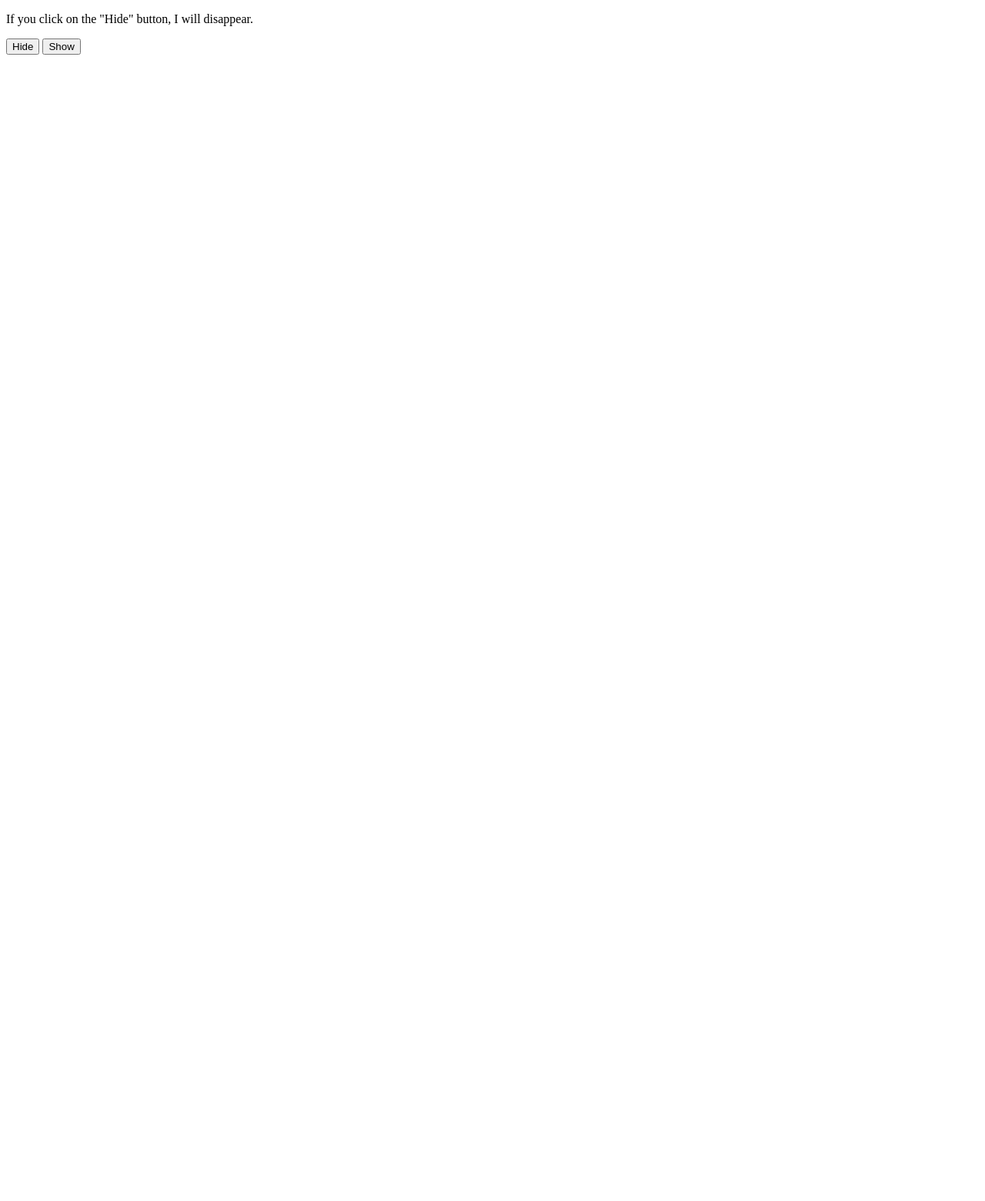
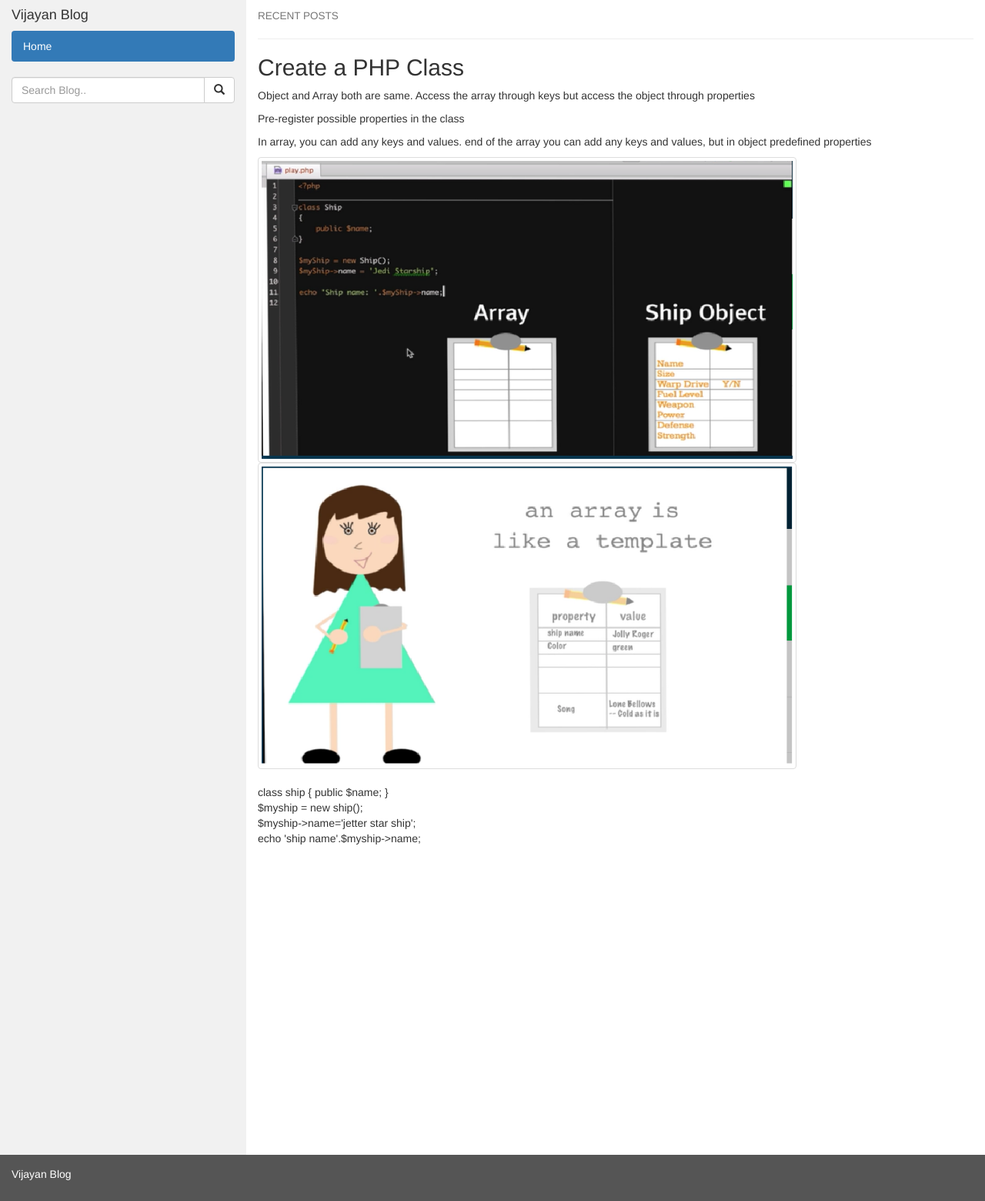
Before and after one commit to vijayan08/vijayannatarajan, a plain HTML site: page index.html in a window 1280 px wide. Shown: the whole page at 77% size. Before the commit the page ends 800 px from the top, so only its background shows below. Drawn offline with nearby package versions, Linux system fonts and the light colour scheme.

Commit message:
commit 1

```diff
--- a/index.html
+++ b/index.html
@@ -1,24 +1,137 @@
 <!DOCTYPE html>
-<html>
+<html lang="en">
 <head>
-<script src="https://ajax.googleapis.com/ajax/libs/jquery/3.6.0/jquery.min.js"></script>
-<script>
-$(document).ready(function(){
-  $("#hide").click(function(){
-    $("p").hide();
-  });
-  $("#show").click(function(){
-    $("p").show();
-  });
-});
-</script>
+  <title>Bootstrap Example</title>
+  <meta charset="utf-8">
+  <meta name="viewport" content="width=device-width, initial-scale=1">
+  <link rel="stylesheet" href="https://maxcdn.bootstrapcdn.com/bootstrap/3.4.1/css/bootstrap.min.css">
+  <script src="https://ajax.googleapis.com/ajax/libs/jquery/3.6.1/jquery.min.js"></script>
+  <script src="https://maxcdn.bootstrapcdn.com/bootstrap/3.4.1/js/bootstrap.min.js"></script>
+  <style>
+    /* Set height of the grid so .sidenav can be 100% (adjust if needed) */
+    .row.content {height: 1500px}
+
+    /* Set gray background color and 100% height */
+    .sidenav {
+      background-color: #f1f1f1;
+      height: 100%;
+    }
+
+    /* Set black background color, white text and some padding */
+    footer {
+      background-color: #555;
+      color: white;
+      padding: 15px;
+    }
+
+    /* On small screens, set height to 'auto' for sidenav and grid */
+    @media screen and (max-width: 767px) {
+      .sidenav {
+        height: auto;
+        padding: 15px;
+      }
+      .row.content {height: auto;}
+    }
+  </style>
 </head>
 <body>
 
-<p>If you click on the "Hide" button, I will disappear.</p>
+<div class="container-fluid">
+  <div class="row content">
+    <div class="col-sm-3 sidenav">
+      <h4>Vijayan Blog</h4>
+      <ul class="nav nav-pills nav-stacked">
+        <li class="active"><a href="#section1">Home</a></li>
+        <!--<li><a href="#section2">Friends</a></li>
+        <li><a href="#section3">Family</a></li>
+        <li><a href="#section3">Photos</a></li>-->
+      </ul><br>
+      <div class="input-group">
+        <input type="text" class="form-control" placeholder="Search Blog..">
+        <span class="input-group-btn">
+          <button class="btn btn-default" type="button">
+            <span class="glyphicon glyphicon-search"></span>
+          </button>
+        </span>
+      </div>
+    </div>
 
-<button id="hide">Hide</button>
-<button id="show">Show</button>
+    <div class="col-sm-9">
+      <h4><small>RECENT POSTS</small></h4>
+      <hr>
+      <h2>Create a PHP Class</h2>
+      <!--<h5><span class="glyphicon glyphicon-time"></span> Post by Jane Dane, Sep 27, 2015.</h5>
+      <h5><span class="label label-danger">Food</span> <span class="label label-primary">Ipsum</span></h5><br>-->
+      <p>Object and Array both are same. Access the array through keys but access the object through properties</p>
+	  <p>Pre-register possible properties in the class</p>
+	  <p>In array, you can add any keys and values. end of the array you can add any keys and values, but in object predefined properties</p>
+	  <img src="images/array-object.png" class="img-thumbnail" alt="Cinque Terre" width="700" height="236">
+	  <img src="images/array-template.png" class="img-thumbnail" alt="Cinque Terre" width="700" height="236">
+      <br><br>
+
+      <!--<h4><small>RECENT POSTS</small></h4>
+      <hr>
+      <h2>Officially Blogging</h2>
+      <h5><span class="glyphicon glyphicon-time"></span> Post by John Doe, Sep 24, 2015.</h5>
+      <h5><span class="label label-success">Lorem</span></h5><br>
+      <p>Lorem ipsum dolor sit amet, consectetur adipiscing elit, sed do eiusmod tempor incididunt ut labore et dolore magna aliqua. Ut enim ad minim veniam, quis nostrud exercitation ullamco laboris nisi ut aliquip ex ea commodo consequat. Excepteur sint occaecat cupidatat non proident, sunt in culpa qui officia deserunt mollit anim id est laborum consectetur adipiscing elit, sed do eiusmod tempor incididunt ut labore et dolore magna aliqua. Ut enim ad minim veniam, quis nostrud exercitation ullamco laboris nisi ut aliquip ex ea commodo consequat.</p>
+      <hr>
+
+      <h4>Leave a Comment:</h4>
+      <form role="form">
+        <div class="form-group">
+          <textarea class="form-control" rows="3" required></textarea>
+        </div>
+        <button type="submit" class="btn btn-success">Submit</button>
+      </form>
+      <br><br>
+
+      <p><span class="badge">2</span> Comments:</p><br>-->
+
+      <!--<div class="row">
+        <div class="col-sm-2 text-center">
+          <img src="bandmember.jpg" class="img-circle" height="65" width="65" alt="Avatar">
+        </div>
+        <div class="col-sm-10">
+          <h4>Anja <small>Sep 29, 2015, 9:12 PM</small></h4>
+          <p>Keep up the GREAT work! I am cheering for you!! Lorem ipsum dolor sit amet, consectetur adipiscing elit, sed do eiusmod tempor incididunt ut labore et dolore magna aliqua.</p>
+          <br>
+        </div>
+        <div class="col-sm-2 text-center">
+          <img src="bird.jpg" class="img-circle" height="65" width="65" alt="Avatar">
+        </div>
+        <div class="col-sm-10">
+          <h4>John Row <small>Sep 25, 2015, 8:25 PM</small></h4>
+          <p>I am so happy for you man! Finally. I am looking forward to read about your trendy life. Lorem ipsum dolor sit amet, consectetur adipiscing elit, sed do eiusmod tempor incididunt ut labore et dolore magna aliqua.</p>
+          <br>
+          <p><span class="badge">1</span> Comment:</p><br>
+          <div class="row">
+            <div class="col-sm-2 text-center">
+              <img src="bird.jpg" class="img-circle" height="65" width="65" alt="Avatar">
+            </div>
+            <div class="col-xs-10">
+              <h4>Nested Bro <small>Sep 25, 2015, 8:28 PM</small></h4>
+              <p>Me too! WOW!</p>
+              <br>
+            </div>
+          </div>
+        </div>
+      </div>-->
+    </div>
+	 <div class="col-sm-3">
+	  class ship {
+		public $name;
+	  }
+	  <br>$myship = new ship();
+	  <br>$myship->name='jetter star ship';
+	  <br>echo 'ship name'.$myship->name;
+	  </div>
+  </div>
+</div>
+
+<footer class="container-fluid">
+  <p>Vijayan Blog</p>
+</footer>
 
 </body>
 </html>
```
Also changed, not shown: images/array-object.png (added), images/array-template.png (added).
